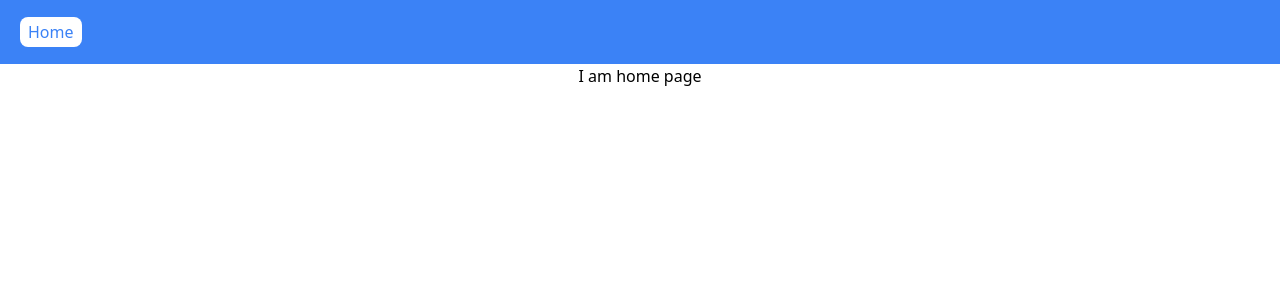
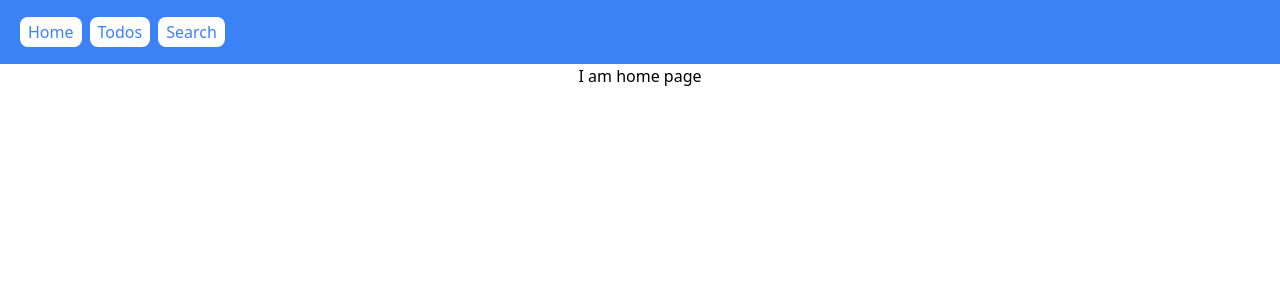
Before and after one commit to GeorginaShall/nextjs13-training, a Next.js app: page / in a window 1280 px wide. Shown: the top 300 px of the page. Built offline with nearby package versions, Linux system fonts and the light colour scheme.

Commit message:
added tabs

```diff
--- a/app/Header.tsx
+++ b/app/Header.tsx
@@ -8,6 +8,12 @@ function Header() {
         <Link href="/" className="px-2 py-1 bg-white text-blue-500 rounded-lg">
             Home
         </Link>
+        <Link href="/todos" className="px-2 py-1 bg-white text-blue-500 rounded-lg ml-2">
+            Todos
+        </Link>
+        <Link href="/search" className="px-2 py-1 bg-white text-blue-500 rounded-lg ml-2">
+            Search
+        </Link>
     </header>
   )
 }
```
